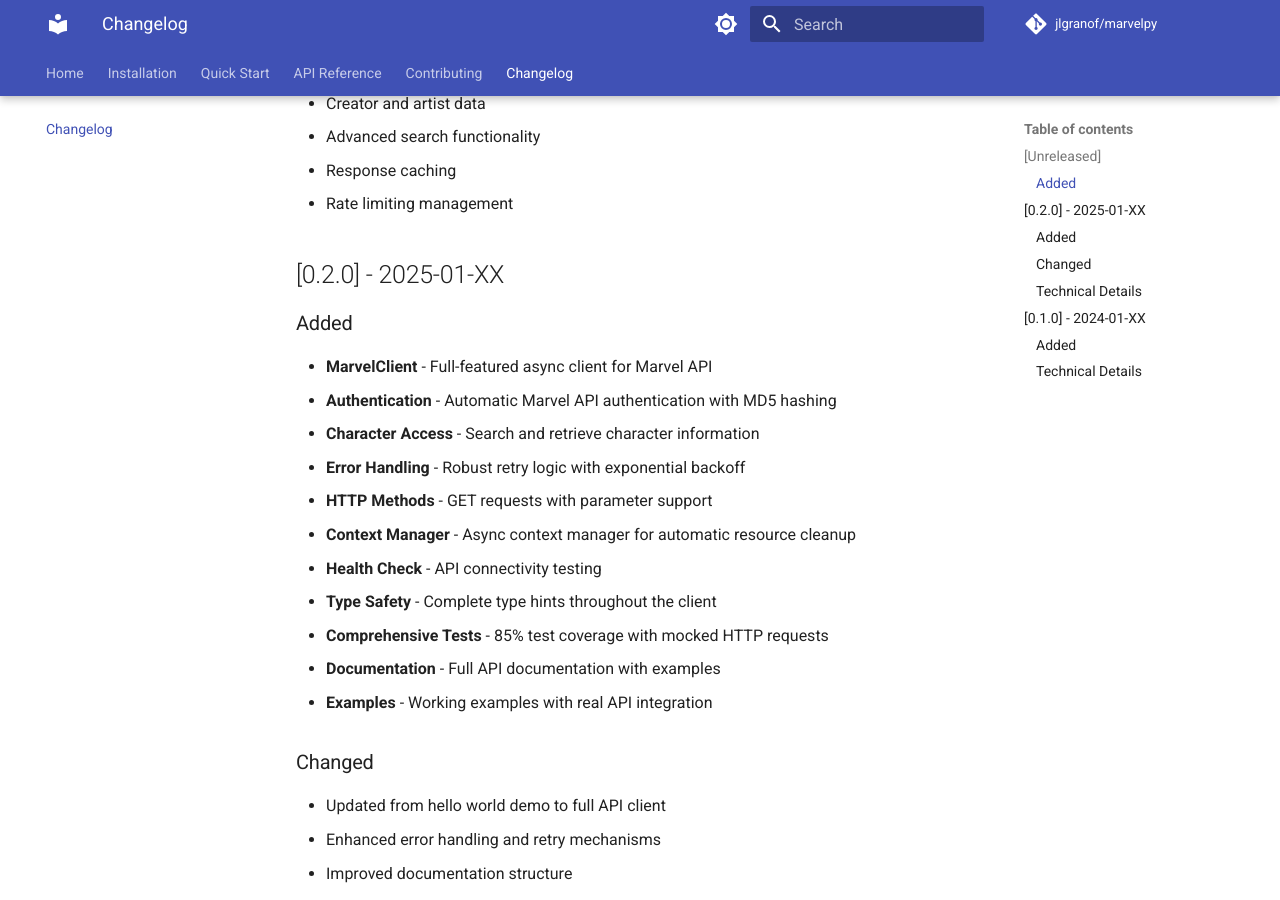
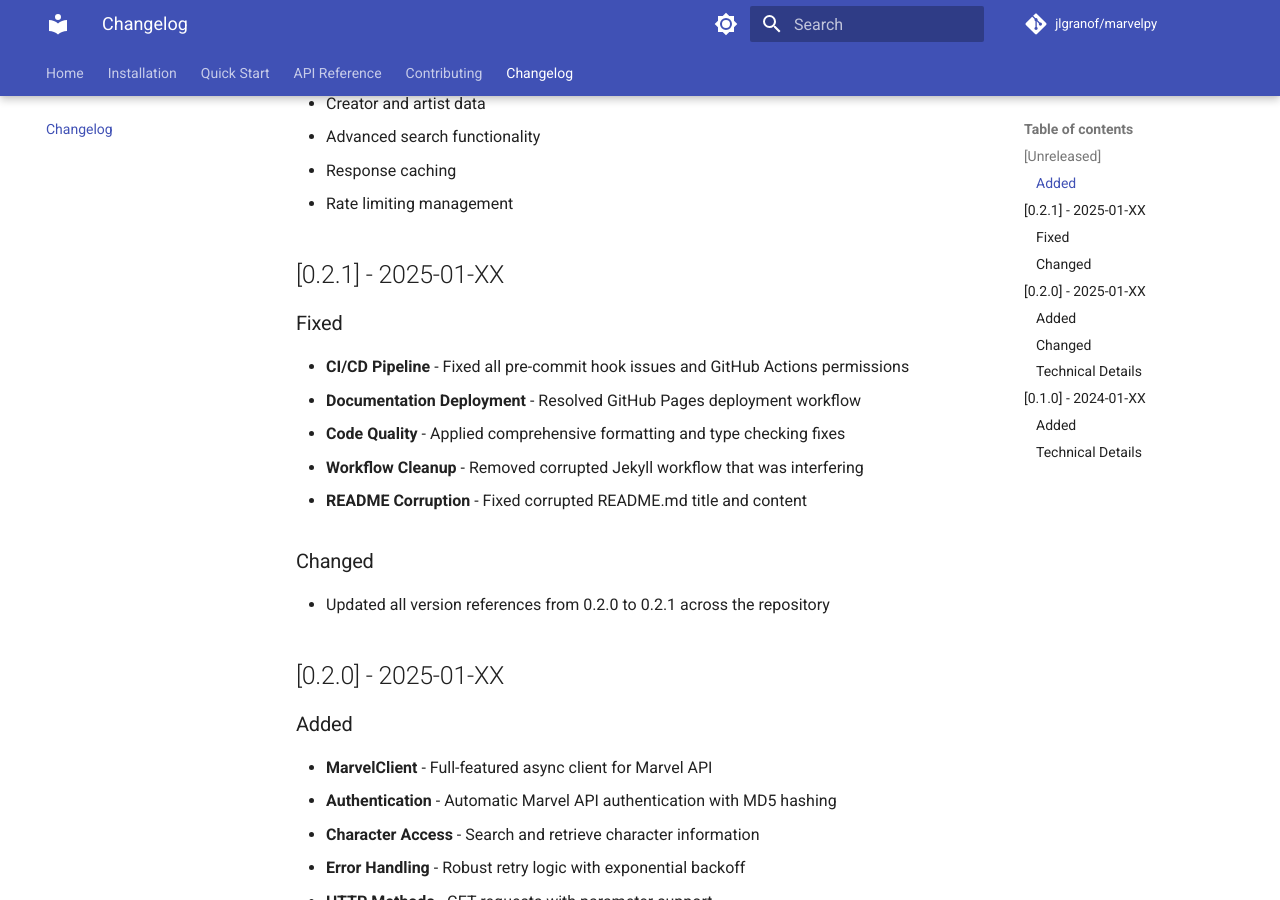
Before and after one commit to jlgranof/marvelpy, an MkDocs documentation site: the page built from docs/changelog.md, in a window 1280 px wide and 900 px high, scrolled down 450 px. Built offline with MkDocs 1.6.1 and Material for MkDocs 9.7.7, drawn with Linux system fonts in a browser that asks for light colours; comment, search, counter and statistics services are not loaded.

Commit message:
bump: update version to 0.2.1 across all files
- Update pyproject.toml version to 0.2.1
- Update _version.py to 0.2.1
- Update README.md version references
- Update documentation version references
- Add 0.2.1 changelog entry with all fixes

```diff
--- a/docs/changelog.md
+++ b/docs/changelog.md
@@ -14,6 +14,18 @@
 - Advanced search functionality
 - Response caching
 - Rate limiting management
+
+## [0.2.1] - 2025-01-XX
+
+### Fixed
+- **CI/CD Pipeline** - Fixed all pre-commit hook issues and GitHub Actions permissions
+- **Documentation Deployment** - Resolved GitHub Pages deployment workflow
+- **Code Quality** - Applied comprehensive formatting and type checking fixes
+- **Workflow Cleanup** - Removed corrupted Jekyll workflow that was interfering
+- **README Corruption** - Fixed corrupted README.md title and content
+
+### Changed
+- Updated all version references from 0.2.0 to 0.2.1 across the repository
 
 ## [0.2.0] - 2025-01-XX
 
--- a/docs/quickstart.md
+++ b/docs/quickstart.md
@@ -79,7 +79,7 @@
 
 ## What's Available
 
-Currently, Marvelpy v0.2.0 includes:
+Currently, Marvelpy v0.2.1 includes:
 
 - **MarvelClient** - Full-featured async client for Marvel API
 - **Authentication** - Automatic Marvel API authentication
--- a/pyproject.toml
+++ b/pyproject.toml
@@ -4,7 +4,7 @@
 
 [project]
 name = "marvelpy"
-version = "0.2.0"
+version = "0.2.1"
 description = "A fully-typed Python client for the Marvel Comics API."
 readme = "README.md"
 license = {text = "MIT"}
--- a/src/marvelpy/_version.py
+++ b/src/marvelpy/_version.py
@@ -1,3 +1,3 @@
 """Version information for Marvelpy."""
 
-__version__ = "0.2.0"
+__version__ = "0.2.1"
```
Also changed, not shown: README.md (+2 -2 lines), docs/index.md (+1 -1 lines).
